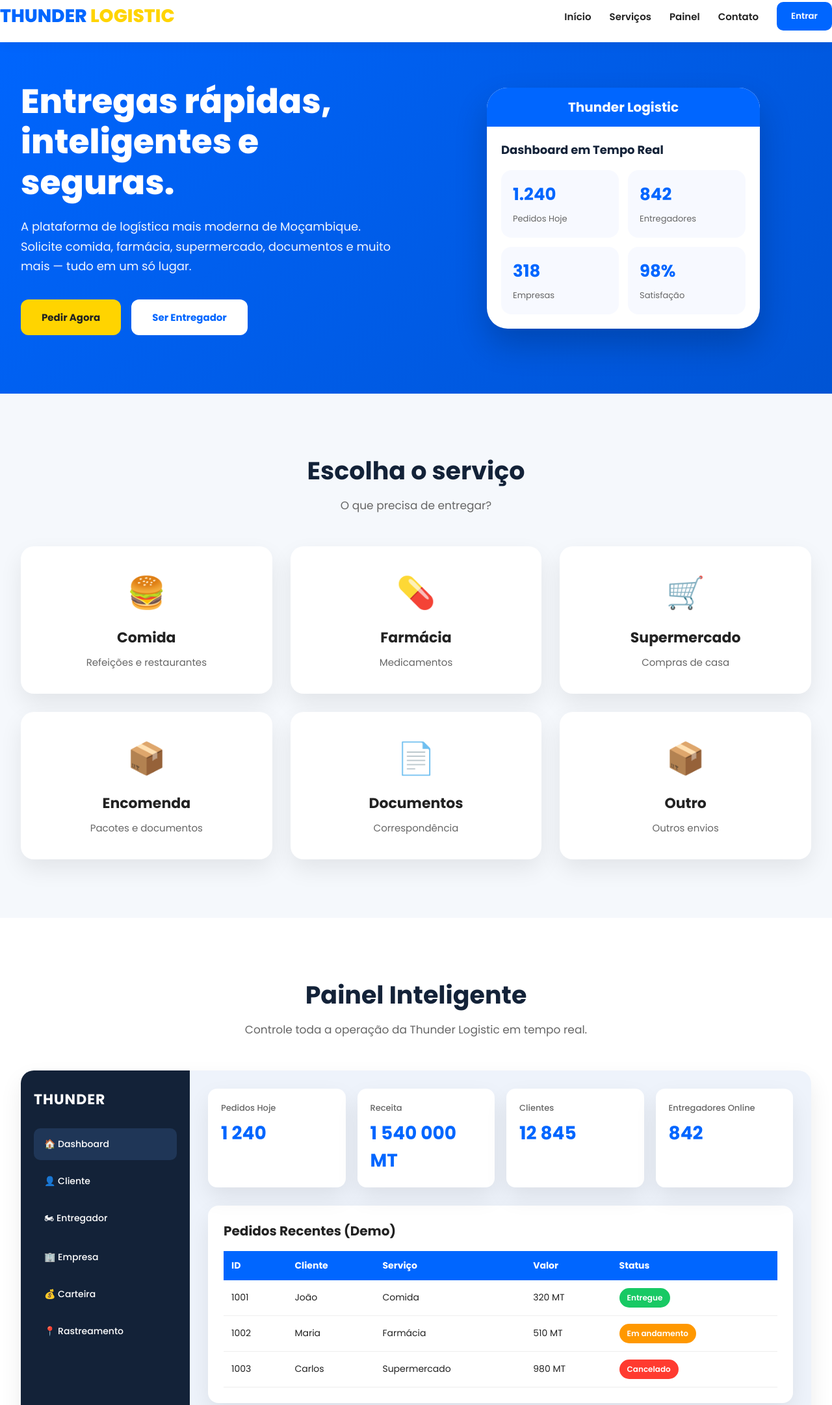
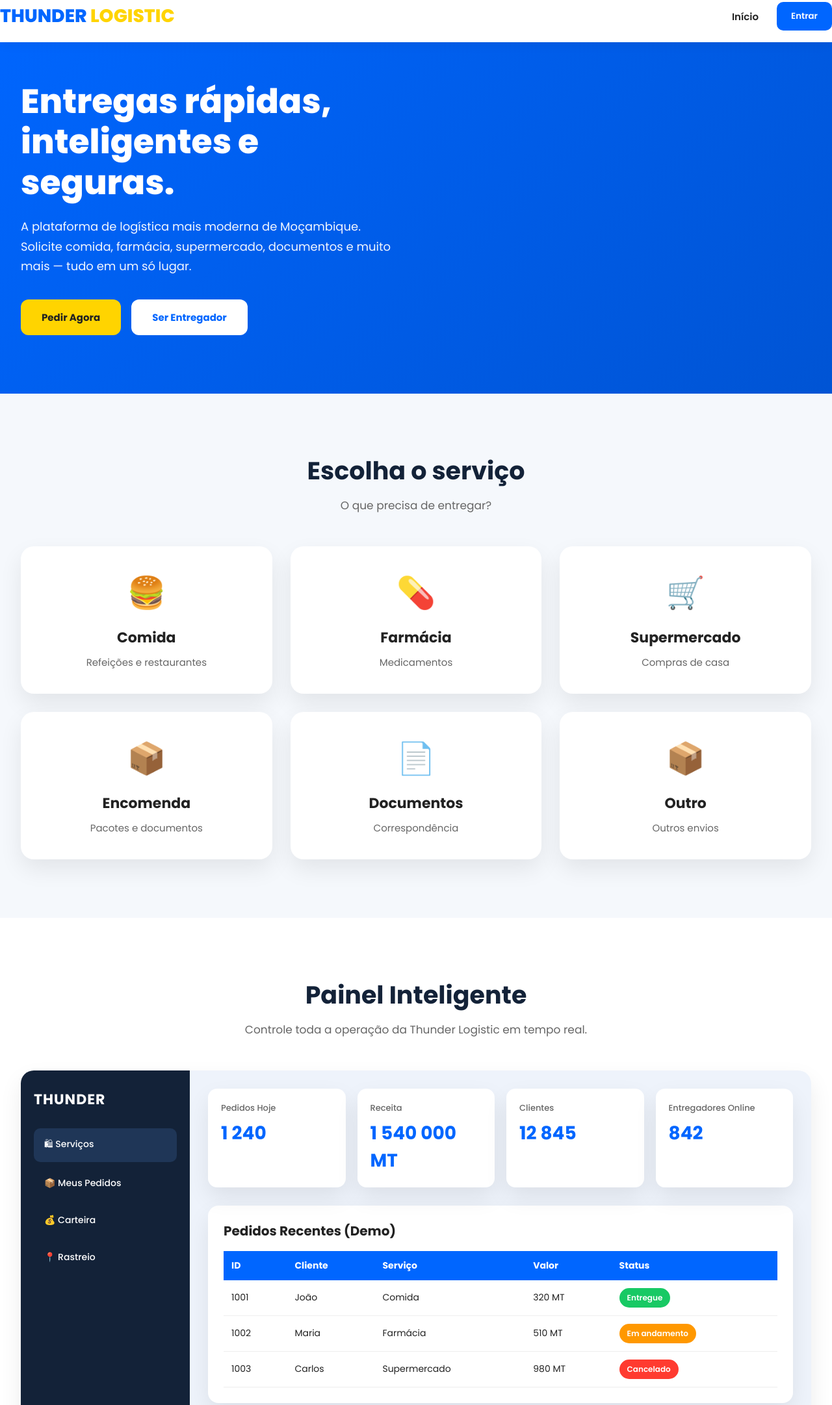
Before and after one commit to Demonhoriot/thunder_logistic, a website: page frontend/index.html in a window 1280 px wide. Shown: the part 15-2178 px from the top of the page at 65% size. Drawn offline with Linux system fonts and the light colour scheme.

Commit message:
Menu cliente sem dashboard + login corrigido

```diff
--- a/frontend/index.html
+++ b/frontend/index.html
@@ -15,12 +15,10 @@
   <nav>
     <div class="container nav-container">
       <div class="logo"><span>THUNDER</span> <span>LOGISTIC</span></div>
-      <div class="menu" id="menu">
-               <a href="#inicio" onclick="mostrarSecao('inicio'); return false;">Início</a>
-        <a href="#servicos" onclick="mostrarSecao('servicos'); return false;">Serviços</a>
-        <a href="#painel" onclick="mostrarSecao('painel'); return false;">Painel</a>
-        <a href="#contato" onclick="mostrarSecao('contato'); return false;">Contato</a>
+            <div class="menu" id="menu">
+        <a href="#inicio" onclick="mostrarSecao('inicio'); return false;">Início</a>
         <button class="btn-login" onclick="abrirLogin()">Entrar</button>
+      </div>
       </div>
       <div class="hamburger" id="hamburger" onclick="toggleMenu()">
         <span></span><span></span><span></span>
@@ -40,20 +38,6 @@
         </div>
       </div>
       <div>
-        <div class="phone">
-          <div class="phone-top">Thunder Logistic</div>
-          <div class="phone-body">
-            <h2>Dashboard em Tempo Real</h2>
-            <div class="stat-grid">
-              <div class="card"><h2>1.240</h2><span>Pedidos Hoje</span></div>
-              <div class="card"><h2>842</h2><span>Entregadores</span></div>
-              <div class="card"><h2>318</h2><span>Empresas</span></div>
-              <div class="card"><h2>98%</h2><span>Satisfação</span></div>
-            </div>
-          </div>
-        </div>
-      </div>
-    </div>
   </section>
 
   <!-- SERVIÇOS -->
@@ -131,12 +115,10 @@
         <div class="sidebar">
           <h2>THUNDER</h2>
           <ul>
-            <li class="active" onclick="abrirPainel('dashboard')">🏠 Dashboard</li>
-            <li onclick="abrirPainel('cliente')">👤 Cliente</li>
-            <li onclick="abrirPainel('entregador')">🏍 Entregador</li>
-            <li onclick="abrirPainel('empresa')">🏢 Empresa</li>
-            <li onclick="abrirPainel('carteira')">💰 Carteira</li>
-            <li onclick="abrirPainel('rastreamento')">📍 Rastreamento</li>
+                       <li onclick="mostrarSecao('servicos')">🛍 Serviços</li>
+            <li onclick="abrirPainel('cliente'); mostrarSecao('painel')">📦 Meus Pedidos</li>
+            <li onclick="abrirPainel('carteira'); mostrarSecao('painel')">💰 Carteira</li>
+            <li onclick="abrirPainel('rastreamento'); mostrarSecao('painel')">📍 Rastreio</li>
           </ul>
         </div>
         <div class="content" id="painelContent">
--- a/frontend/js/app.js
+++ b/frontend/js/app.js
@@ -7,7 +7,7 @@
 let token = localStorage.getItem('thunder_token') || null;
 let user = JSON.parse(localStorage.getItem('thunder_user') || 'null');
 function mostrarSecao(id) {
-  var secoes = ['inicio', 'servicos', 'painel', 'contato'];
+  var secoes = ['inicio', 'servicos', 'painel', 'contato', 'formProduto'];
   secoes.forEach(function (sec) {
     var el = document.getElementById(sec);
     if (el) el.style.display = (sec === id) ? '' : 'none';
@@ -53,7 +53,7 @@
 }
 function iniciarPedido() {
   if (!token || !user) {
-    abrirCadastro();
+    abrirLogin();
     return;
   }
   mostrarSecao('servicos');
```
